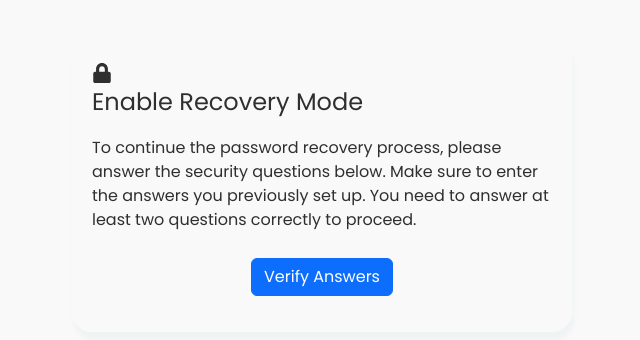
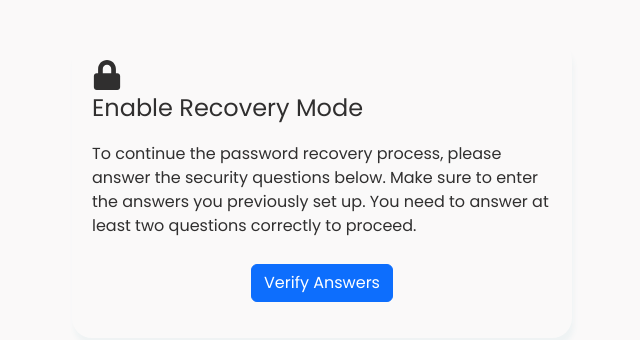
Before and after one commit to MarkRyuo/SalesInventoryManagementSystem_SIMS, a React (Vite) app in the folder client/: page /EnableRecoveryMode in a window 1280 px wide. Shown: the part 160-500 px from the top of the page, without its empty margins (318-958 px from the left). Built offline with nearby package versions, Linux system fonts and the light colour scheme.

Commit message:
Update: System Design

```diff
--- a/client/src/components/LogIn/CSS/ResetMode.module.css
+++ b/client/src/components/LogIn/CSS/ResetMode.module.css
@@ -9,6 +9,7 @@
     margin-top: 200px;
     display: flex;
     justify-content: center;
+    min-width: 400px;
 }
 
 .containerContent {
--- a/client/src/components/LogIn/EnableRecoveryMode.jsx
+++ b/client/src/components/LogIn/EnableRecoveryMode.jsx
@@ -97,7 +97,7 @@ function EnableRecoveryMode() {
         <Container fluid='lg' className={ResetModecss.containerMode}>
             <div className={ResetModecss.containerContent}>
                 <div>
-                    <span><FaLock size={20} /></span>
+                    <span><FaLock size={30} /></span>
                     <p className="fs-4">Enable Recovery Mode</p>
                     <p>To continue the password recovery process, please answer the security questions below. Make sure to enter the answers you previously set up. You need to answer at least two questions correctly to proceed.</p>
                 </div>
```
